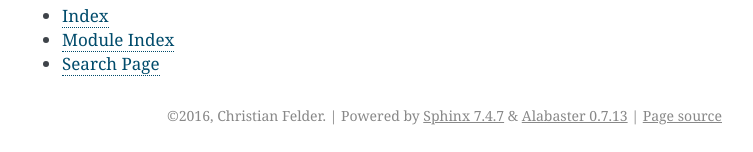
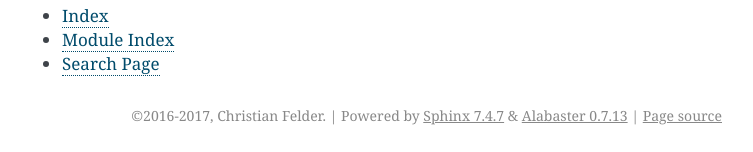
Before and after one commit to cfelder/ldap3-orm, a Sphinx documentation site: the page built from doc/index.rst, in a window 1280 px wide. Shown: the part 1744-1896 px from the top of the page, without its empty margins (388-1141 px from the left). Built offline with Sphinx 7.4.7, drawn with Linux system fonts in a browser that asks for light colours; the version number could not be read and is left out.

Commit message:
doc: update copyright notice in sphinx docs
Change-Id: I2cd5e9c75e9df8a6779a0c71c74c3e8a4f6903a1

```diff
--- a/doc/conf.py
+++ b/doc/conf.py
@@ -57,7 +57,7 @@ master_doc = 'index'
 
 # General information about the project.
 project = u'ldap3-orm'
-copyright = u'2016, Christian Felder'
+copyright = u'2016-2017, Christian Felder'
 author = u'Christian Felder'
 
 # The version info for the project you're documenting, acts as replacement for
```
